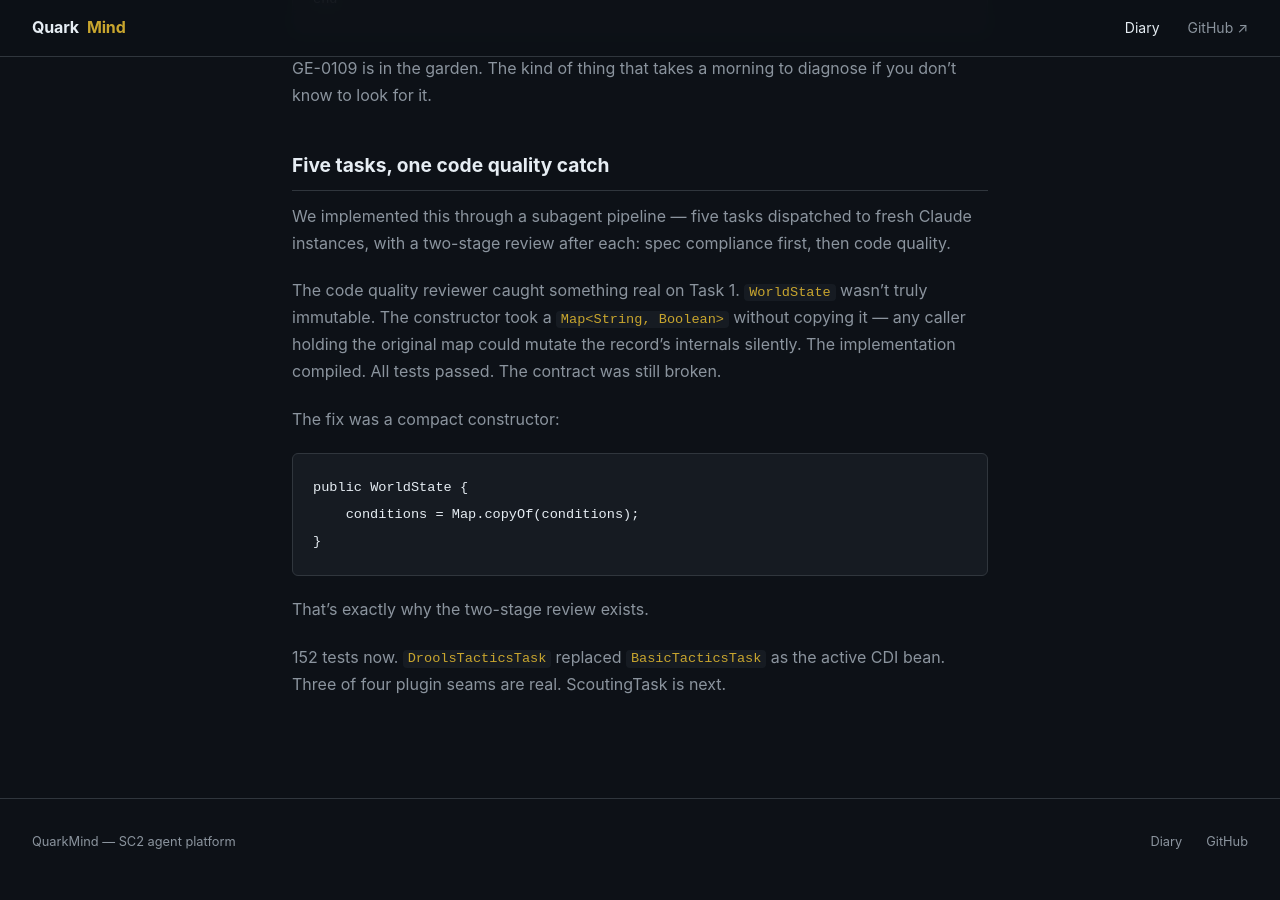
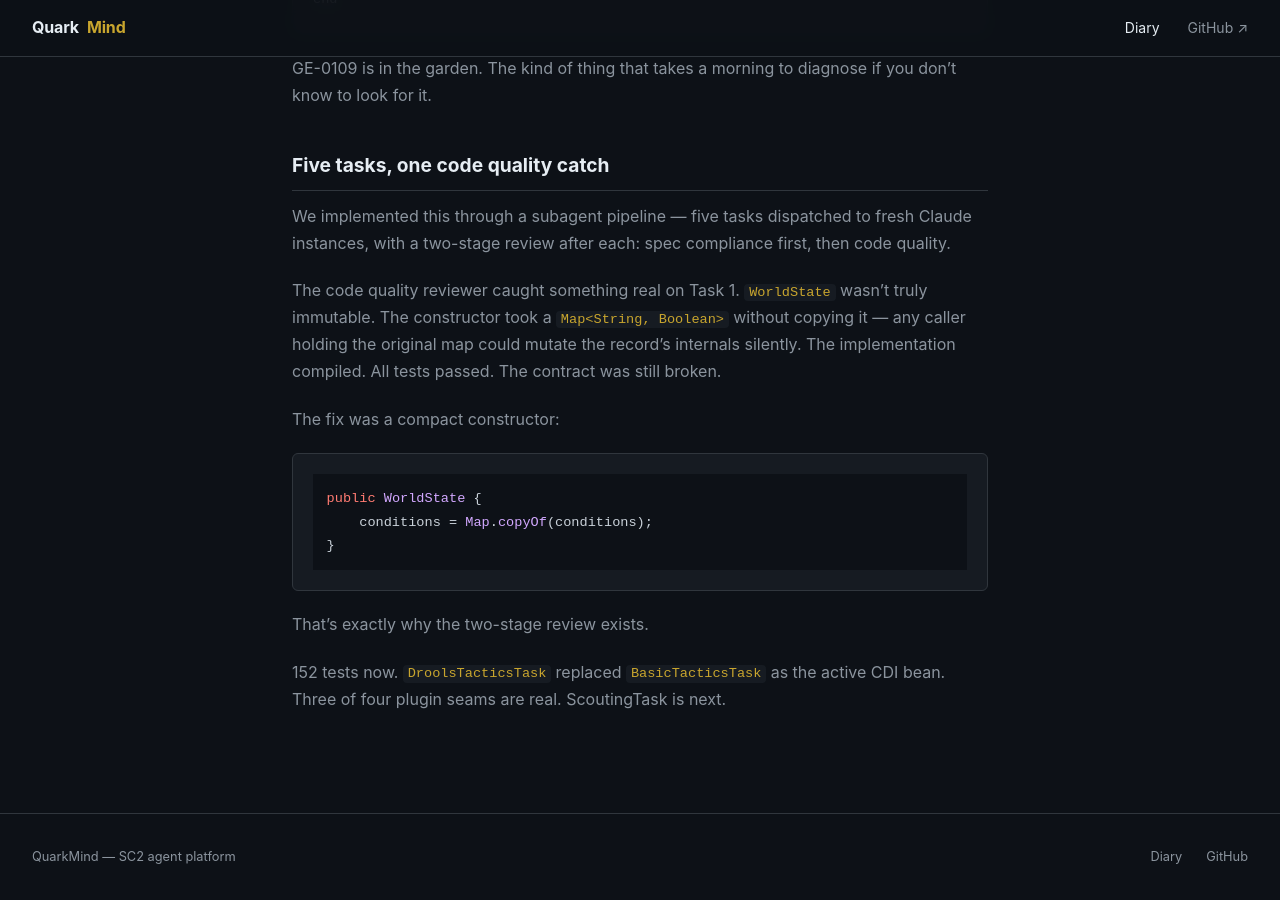
Before and after one commit to mdproctor/quarkmind, a Jekyll site: the page built from docs/_posts/2026-04-08-mdp01-tactics-gets-a-brain.md, in a window 1280 px wide and 900 px high, scrolled down 1926 px. Built offline with Jekyll 4.4.1, drawn with Linux system fonts in a browser that asks for light colours; nearby versions of some CDN libraries; some of the changed lines change nothing that is shown.

Commit message:
fix(site): add highlight.js for syntax colouring on blog posts
Refs #46

```diff
--- a/docs/_layouts/default.html
+++ b/docs/_layouts/default.html
@@ -6,6 +6,7 @@
   <title>{% if page.title and page.title != 'Home' %}{{ page.title }} — {% endif %}{{ site.title }}</title>
   <meta name="description" content="{{ page.excerpt | default: site.description | strip_html | normalize_whitespace | truncate: 160 }}">
   <link rel="stylesheet" href="{{ '/assets/css/main.css' | relative_url }}">
+  <link rel="stylesheet" href="https://cdnjs.cloudflare.com/ajax/libs/highlight.js/11.9.0/styles/github-dark.min.css">
 </head>
 <body>
 
@@ -29,5 +30,9 @@
     </div>
   </footer>
 
+  <script src="https://cdnjs.cloudflare.com/ajax/libs/highlight.js/11.9.0/highlight.min.js"></script>
+  <script src="https://cdnjs.cloudflare.com/ajax/libs/highlight.js/11.9.0/languages/java.min.js"></script>
+  <script src="https://cdnjs.cloudflare.com/ajax/libs/highlight.js/11.9.0/languages/yaml.min.js"></script>
+  <script>document.addEventListener('DOMContentLoaded', () => document.querySelectorAll('pre code').forEach(el => hljs.highlightElement(el)));</script>
 </body>
 </html>
```
